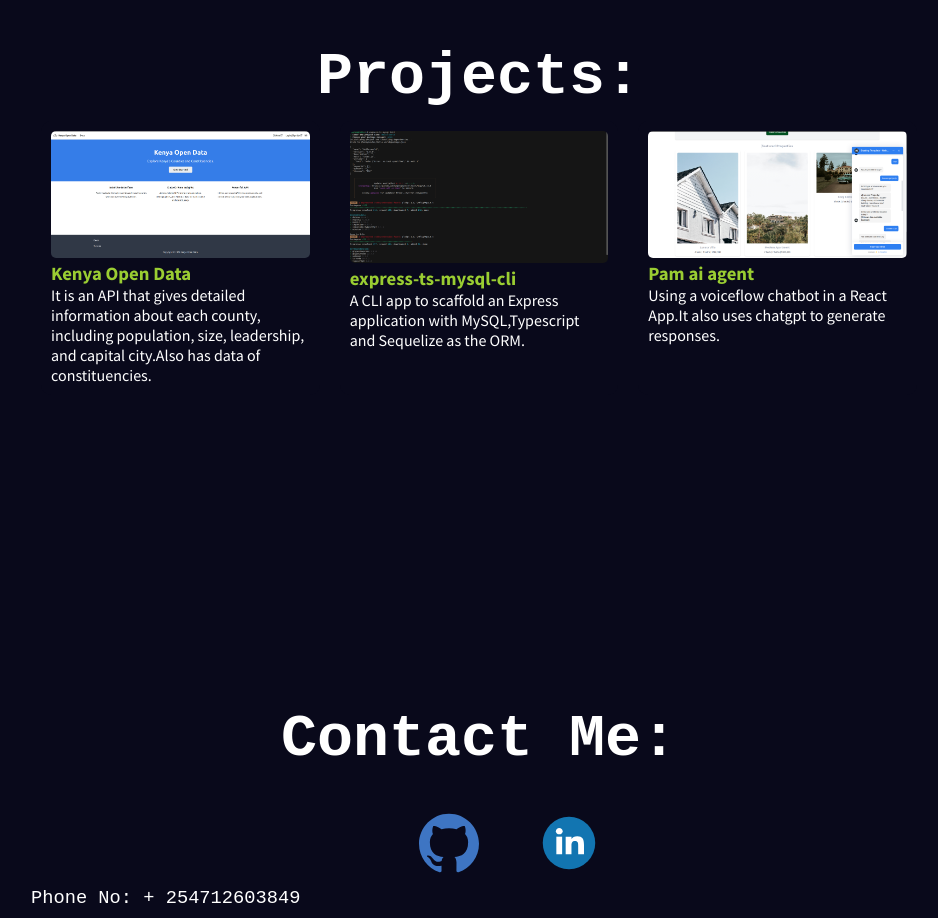
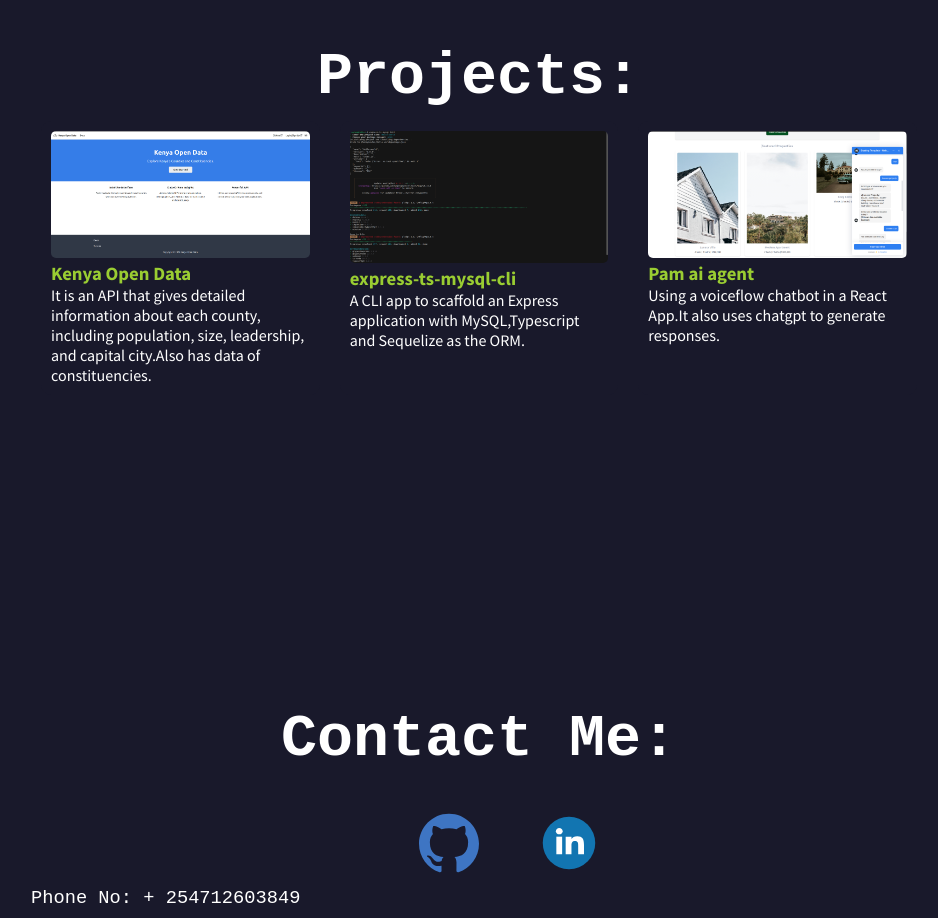
Before and after one commit to Newtonkamau14/newtonkamau14.github.io, a React (Vite) app: page / in a window 1280 px wide. Shown: the part 1380-2298 px from the top of the page, without its empty margins (161-1099 px from the left). Built offline with nearby package versions, Linux system fonts and the light colour scheme.

Commit message:
add scroll behavoir property

```diff
--- a/src/index.css
+++ b/src/index.css
@@ -1,22 +1,32 @@
 @import url("https://fonts.googleapis.com/css2?family=Source+Sans+Pro:ital,wght@0,200;0,300;0,400;0,600;0,700;0,900;1,200;1,300;1,400;1,600;1,700;1,900&display=swap");
-
-:root {
-
-  font-family: "Source Sans Pro", sans-serif;
-  background-color: #09091b;
-}
 
 * {
   margin: 0;
   padding: 0;
+  font-family: "Source Sans Pro", sans-serif;
   box-sizing: border-box;
+}
+
+
+:root {
+  --bg-color-1: #19192b;
+  --bg-color-2: #0b0a10;
+}
+
+html {
+  scroll-behavior: smooth;
+}
+
+
+body {
+  background: var(--bg-color-1);
 }
 
 /*Navbar*/
 header {
   width: 100%;
   height: 80px;
-  background: #0b0a10;
+  background: var(--bg-color-2);
   display: flex;
   align-items: center;
   justify-content: space-between;
@@ -34,6 +44,7 @@ header {
 .logo a {
   color: white;
 }
+
 .logo a:hover {
   color: rgb(17, 107, 226);
 }
@@ -82,12 +93,14 @@ header {
     display: block;
     cursor: pointer;
   }
+
   .hamburger .line {
     width: 30px;
     height: 3px;
     background: white;
     margin: 6px 0;
   }
+
   .nav-bar {
     height: 0px;
     position: absolute;
@@ -95,30 +108,32 @@ header {
     left: 0;
     right: 0;
     width: 100vw;
-    background: #0b0a10;
+    background: var(--bg-color-2);
     overflow: hidden;
   }
+
   .nav-bar ul {
     display: block;
     width: fit-content;
     text-align: center;
     margin: 60px auto 0 auto;
-    background: #0b0a10;
+    background: var(--bg-color-2);
     opacity: 0;
   }
 
   .nav-bar ul li {
-    background: #0b0a10;
+    background: var(--bg-color-2);
   }
 
   .nav-bar ul li a {
     margin-bottom: 40px;
-    background: #0b0a10;
+    background: var(--bg-color-2);
   }
 
   .nav-bar.active {
     height: 450px;
   }
+
   .nav-bar.active ul {
     opacity: 1;
   }
@@ -135,6 +150,7 @@ header {
 #intro {
   margin-top: 200px;
 }
+
 #intro h1 {
   text-align: center;
   font-size: 60px;
@@ -162,7 +178,7 @@ header {
   text-align: center;
 }
 
-.main-container > .div-title {
+.main-container>.div-title {
   margin-top: 300px;
 }
 
@@ -174,7 +190,7 @@ header {
 }
 
 .card {
-  background-color: #09091b;
+  background-color: var(--bg-color-1);
   width: calc(33.33% - 20px);
   max-width: 400px;
   padding: 10px;
@@ -196,13 +212,13 @@ header {
 
 .card a {
   color: yellowgreen;
-  background-color: #09091b;
+  background-color: var(--bg-color-1);
   text-decoration: none;
 }
 
 .card p {
   color: white;
-  background-color: #09091b;
+  background-color: var(--bg-color-1);
 }
 
 #contact {
```
